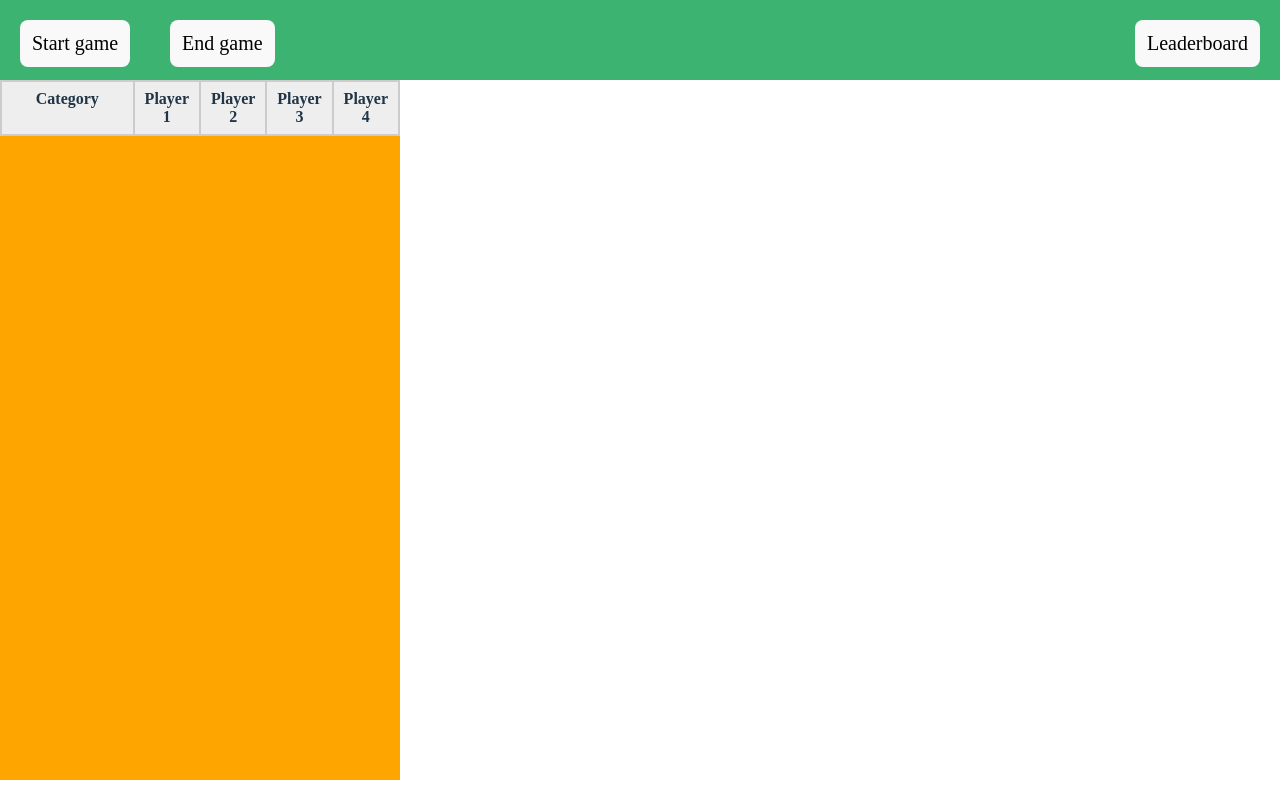
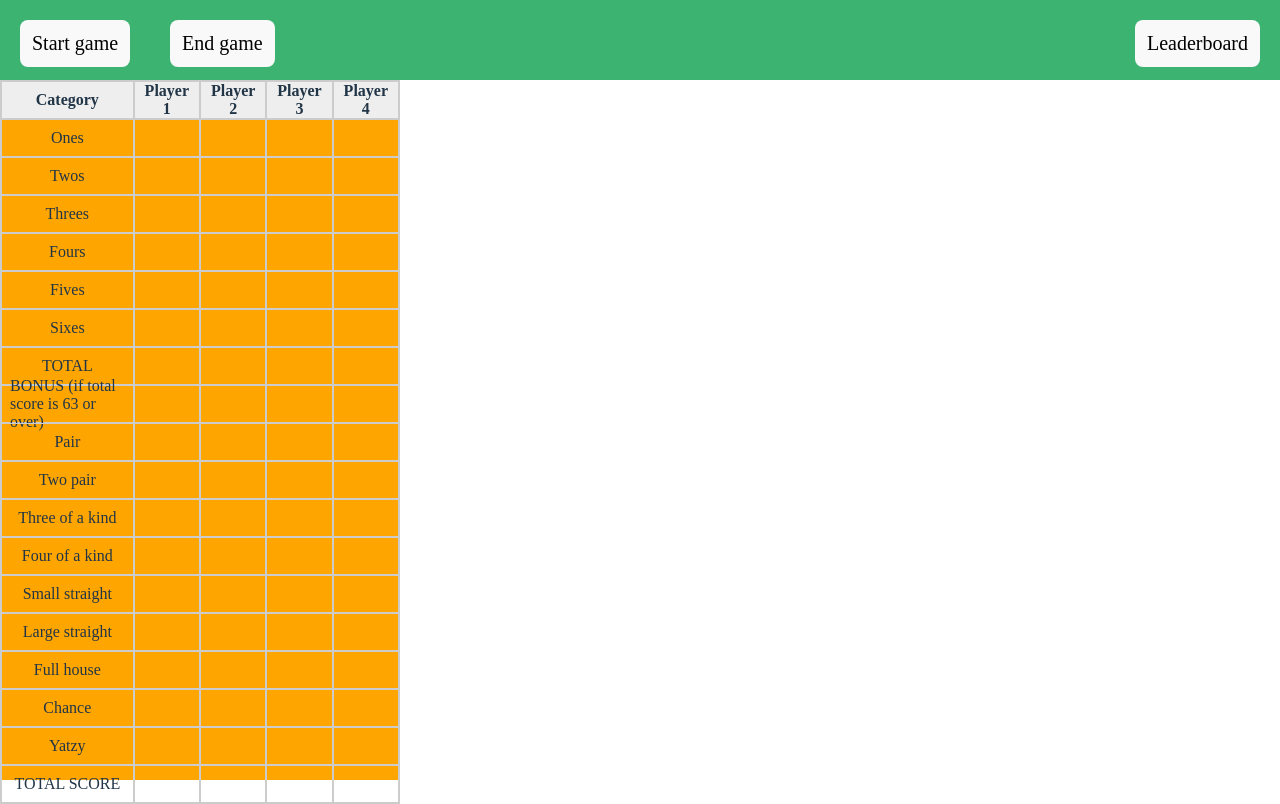
Before and after one commit to jasminlehtola/Yatzy, a React (Vite) app: page / in a window 1280 px wide. Built offline with nearby package versions, Linux system fonts and the light colour scheme.

Commit message:
Test number now renders to the scoreboard

```diff
--- a/src/App.jsx
+++ b/src/App.jsx
@@ -8,8 +8,8 @@ import players from './data/players'
 
 
 const App = () => {
-  const [players, setPlayers] = useState([]);
-  const [categories, setCategories] = useState([]);
+  //const [players, setPlayers] = useState([])
+  //const [categories, setCategories] = useState([])
   const [scores, setScores] = useState({})
 
 
@@ -31,6 +31,7 @@ const App = () => {
           players={players}
           categories={categories}
           scores={scores}
+          setScores={setScores}
         />
       </div>
       <div className="dice">
--- a/src/components/scoreboard.jsx
+++ b/src/components/scoreboard.jsx
@@ -1,19 +1,21 @@
-import { useState } from 'react';
 
 
+// muuta myöhemmin Player-otsikot päivittymään pelaajien syöttämillä nimillä
+const Scoreboard = ({ players, categories, scores, setScores }) => {
+
+    const handleCellClick = (category, playerIndex) => {
+        const newScores = { ...scores }
+        if (!newScores[category]) {
+            newScores[category] = [null, null, null, null]
+        }
+        if (newScores[category][playerIndex] !== null) return
+
+        newScores[category][playerIndex] = 10
+        setScores(newScores)
+        console.log(`Clicked on category: ${category}, player index: ${playerIndex}`)
+    }
 
 
-const handleCellClick = (category, playerIndex) => {
-  const newScores = { ...scores };
-  if (!newScores[category]) {
-    newScores[category] = [null, null, null, null];
-  }
-  newScores[category][playerIndex] = 10;
-  setScores(newScores);
-};
-
-
-const Scoreboard = ({ players, categories, scores }) => {
     return (
         <div>
             <div className="grid-table">
@@ -27,12 +29,13 @@ const Scoreboard = ({ players, categories, scores }) => {
                     <>
                         <div className="cell category">{category}</div>
 
-                        {players.map((playerIndex) => (
+                        {players.map((_, playerIndex) => (
                             <div
                                 key={playerIndex}
                                 className="cell"
                                 onClick={() => handleCellClick(category, playerIndex)}
                             >
+                                {scores[category]?.[playerIndex] ?? ''}
                             </div>
                         ))}
                     </>
--- a/src/styles.css
+++ b/src/styles.css
@@ -10,6 +10,20 @@
   padding: 8px;
   border: 1px solid #ccc;
   text-align: center;
+  min-width: 45px;
+  max-width: 55;
+  height: 20px;
+  display: flex;
+  align-items: center;
+  justify-content: center;
+}
+
+.cell:not(.header):not(.category) {
+  cursor: pointer;
+}
+
+.cell:not(.header):not(.category):hover {
+  background-color: #f0f0f0;
 }
 
 .header {
```
